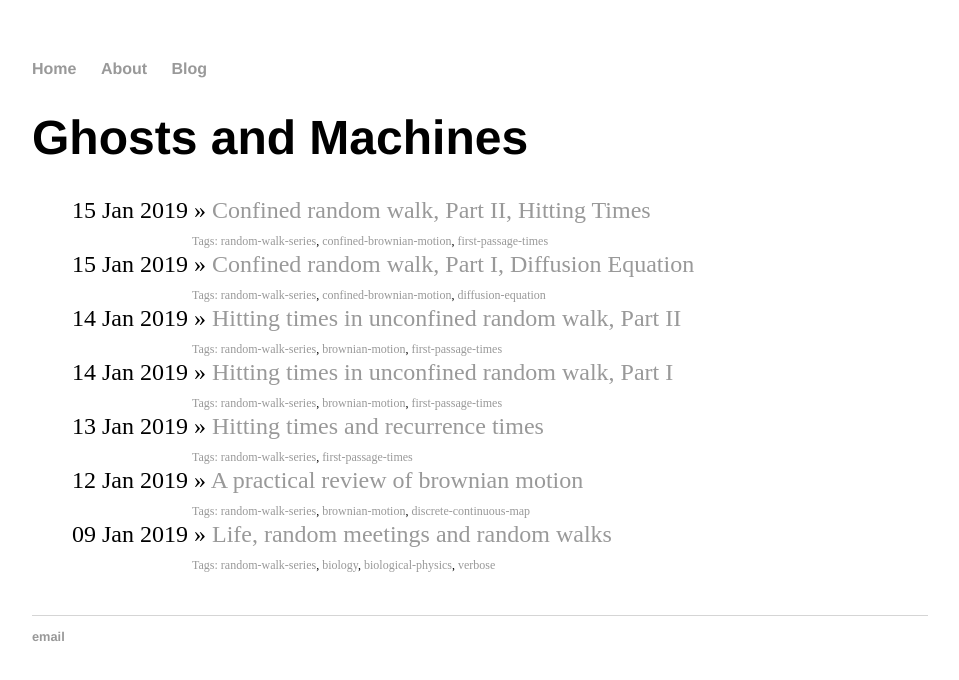
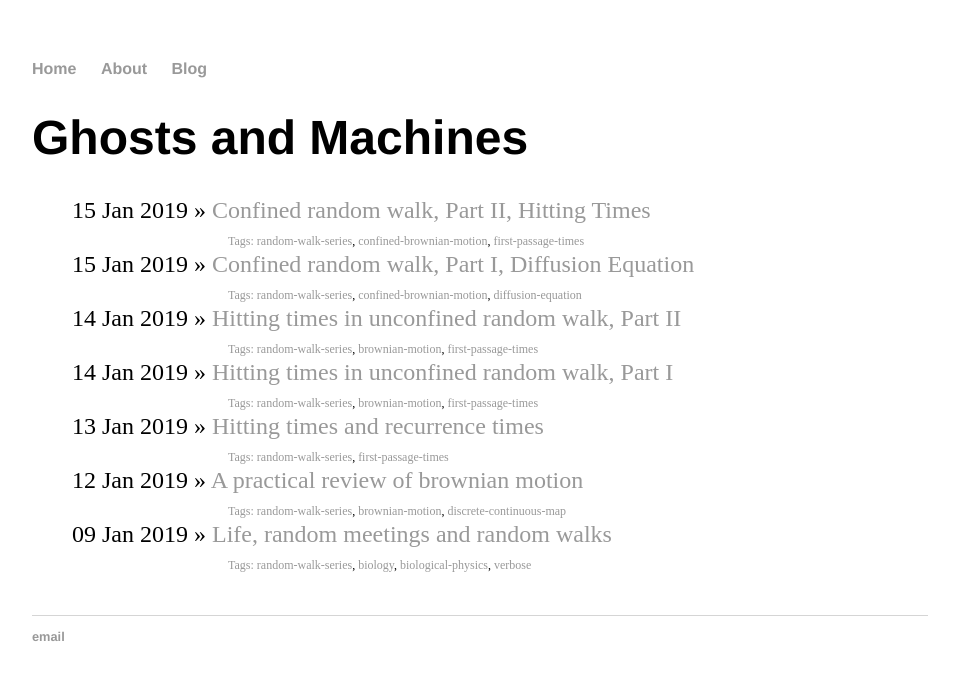
Before and after one commit to ghostsandmachines/ghostsandmachines.github.io, a Jekyll site: the page built from blog/index.html, in a window 1280 px wide. Shown: the top 680 px of the page, without its empty margins (160-1119 px from the left). Built offline with Jekyll 4.4.1, drawn with Linux system fonts in a browser that asks for light colours.

Commit message:
Update index.html

```diff
--- a/blog/index.html
+++ b/blog/index.html
@@ -7,7 +7,7 @@
 
 	  {% for post in site.posts %}
 	    <li>
-	    	<span>{{ post.date | date_to_string }}</span> » <a href="{{ post.url }}" title="{{ post.title }}">{{ post.title }}</a> <br/> <span style="margin-left:10em; font-size:50%; ">{% include tags_links.html %} </span> <br/>
+	    	<span>{{ post.date | date_to_string }}</span> » <a href="{{ post.url }}" title="{{ post.title }}">{{ post.title }}</a> <br/> <span style="margin-left:13em; font-size:50%; ">{% include tags_links.html %} </span> <br/>
 	    </li>
 	  {% endfor %}
 	</ul>
```
